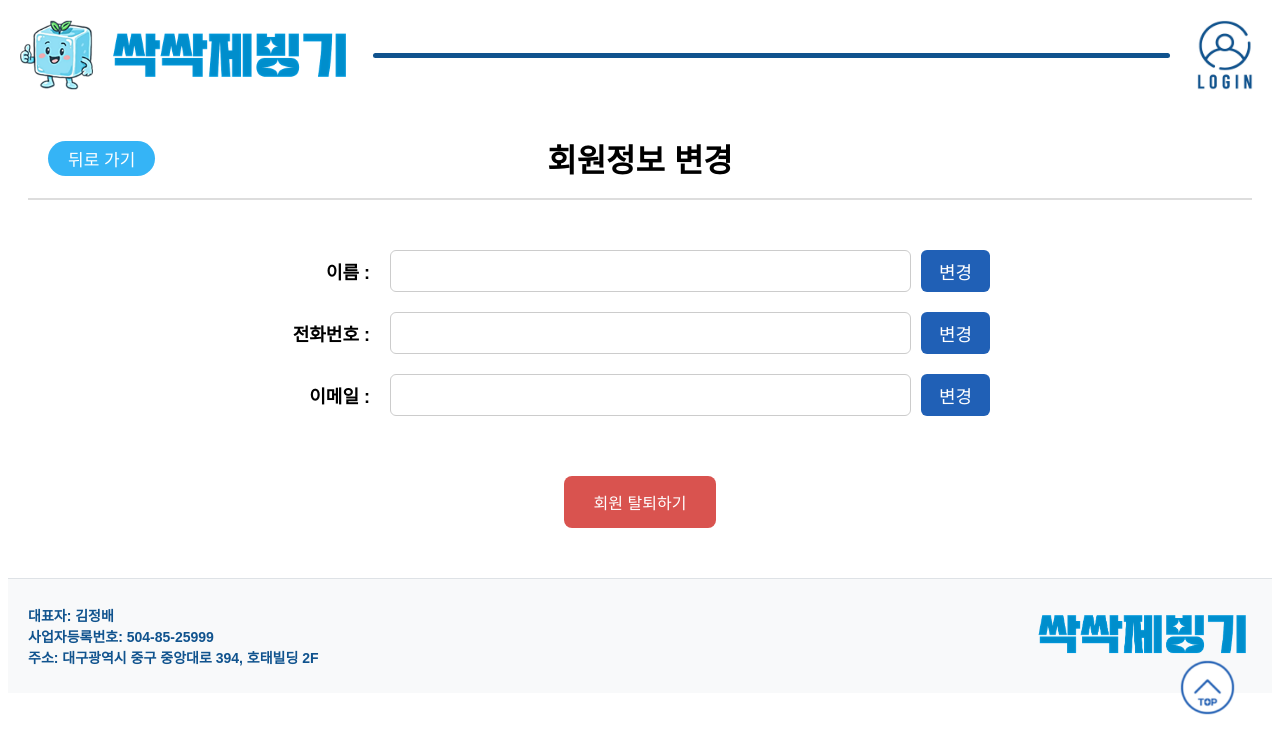
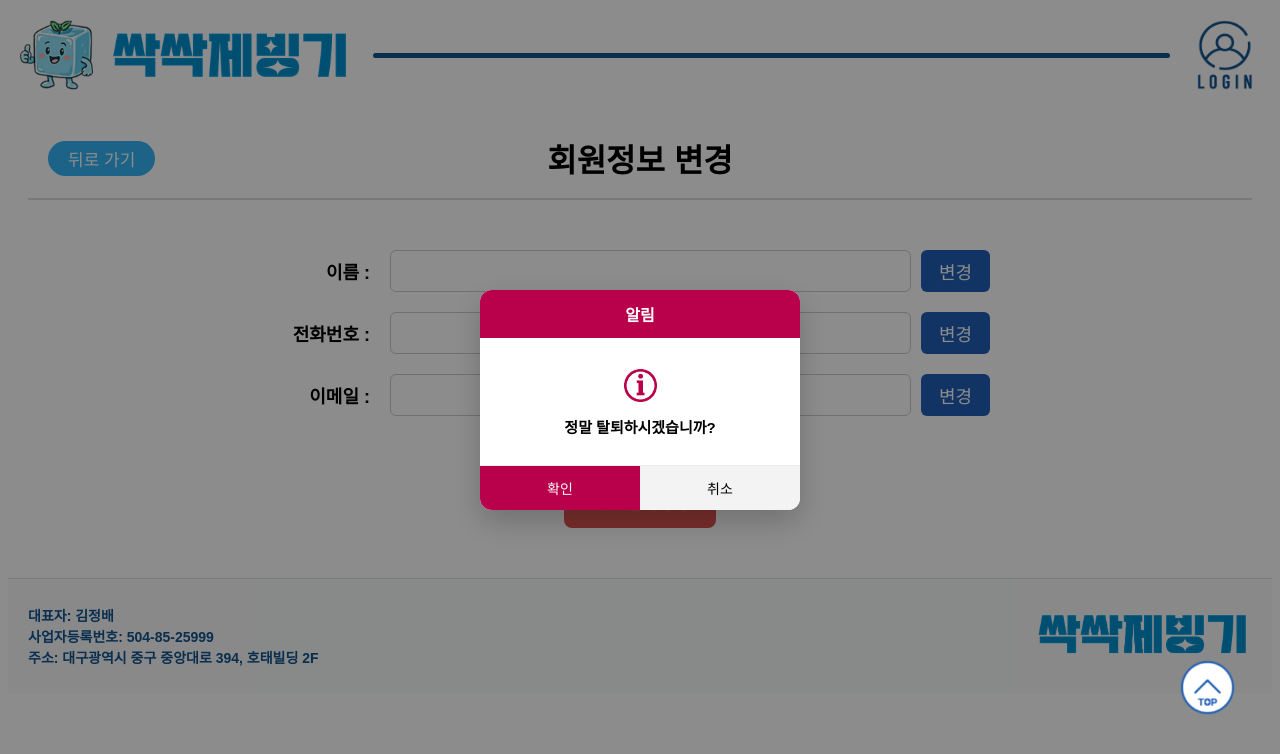
Before and after one commit to icemachine-green/icemachine_client, a React app: page /mypage/profile in a window 1280 px wide. Both pictures are taken after a click on the button "회원 탈퇴하기". Shown: the top 754 px of the page. Built offline with nearby package versions, Linux system fonts and the light colour scheme; the HTML template or start-up script is replaced by a standard one; a web font is replaced by a local one.

Commit message:
251227 MY_PROFILE 회원탈퇴 버튼 클릭시 모달 구현 완료

```diff
--- a/src/components/users/MyProfile.css
+++ b/src/components/users/MyProfile.css
@@ -116,6 +116,90 @@
   cursor: pointer;
 }
 
+/* =========================
+   예약 취소 모달
+========================= */
+.my-profile-modal-overlay {
+  position: fixed;
+  top: 0;
+  left: 0;
+  width: 100%;
+  height: 100%;
+  background: rgba(0, 0, 0, 0.6);
+
+  display: flex;
+  justify-content: center;
+  align-items: center;
+  background-color: rgba(0, 0, 0, 0.45);
+  z-index: 1000;
+}
+
+.my-profile-modal {
+  width: 320px;
+  background-color: #ffffff;
+  border-radius: 12px;
+  overflow: hidden;
+  box-shadow: 0 12px 30px rgba(0, 0, 0, 0.2);
+}
+
+/* 헤더 */
+.my-profile-modal-header {
+  background-color: #B9004B;
+  color: #ffffff;
+  text-align: center;
+  padding: 12px 0;
+  font-weight: 600;
+}
+
+/* 바디 */
+.my-profile-modal-body {
+  padding: 28px 20px;
+  text-align: center;
+}
+
+.my-profile-modal-icon {
+  width: 38px;
+  height: 38px;
+  margin: 0 auto 12px;
+  display: flex;
+  justify-content: center;
+  align-items: center;
+}
+
+.my-profile-modal-icon-img {
+  width: 33px;
+  height: 33px;
+  object-fit: contain;
+}
+
+.my-profile-modal-body p {
+  margin: 0;
+  font-size: 15px;
+}
+
+/* 푸터 */
+.my-profile-modal-footer {
+  display: flex;
+  border-top: 1px solid #eeeeee;
+}
+
+.my-profile-modal-footer button {
+  flex: 1;
+  padding: 12px 0;
+  font-size: 14px;
+  border: none;
+  cursor: pointer;
+}
+
+.my-profile-modal-confirm {
+  background-color: #B9004B;
+  color: #ffffff;
+}
+
+.my-profile-modal-cancel {
+  background-color: #f3f3f3;
+}
+
 /* =================================================
    미디어 쿼리
 ================================================= */
--- a/src/components/users/MyProfile.jsx
+++ b/src/components/users/MyProfile.jsx
@@ -1,8 +1,23 @@
 import { useNavigate } from 'react-router-dom';
 import './MyProfile.css';
+import { useState } from 'react';
 
 const MyProfile = () => {
   const navigate = useNavigate();
+
+  const [isWithdrawModalOpen, setIsWithdrawModalOpen] = useState(false);
+    const openWithdrawModal = () => {
+      setIsWithdrawModalOpen(true);
+    };
+
+    const closeWithdrawModal = () => {
+      setIsWithdrawModalOpen(false);
+    };
+
+    const handleConfirmWithdraw = () => {
+      alert("정상적으로 탈퇴 처리되었습니다.");
+      setIsWithdrawModalOpen(false);
+    };
 
   function redirectMyPage() {
     return navigate('/mypage');
@@ -50,9 +65,46 @@ const MyProfile = () => {
         </div>
 
         {/* 회원 탈퇴 버튼 */}
-        <div className='my-profile-btn-container'>
+        <div className='my-profile-btn-container' onClick={openWithdrawModal}>
           <button className='my-profile-withdraw-btn'>회원 탈퇴하기</button>
         </div>
+
+        {/* 회원 탈퇴 모달 */}
+        {isWithdrawModalOpen && (
+          <div className="my-profile-modal-overlay">
+            <div className="my-profile-modal">
+
+              <div className="my-profile-modal-header">
+                알림
+              </div>
+
+              <div className="my-profile-modal-body">
+                <div className="my-profile-modal-icon">
+                  <img src="/public/icons/information-button.png"
+                    alt="알림"
+                    className="my-profile-modal-icon-img"/>
+                </div>
+                <p>정말 탈퇴하시겠습니까?</p>
+              </div>
+
+              <div className="my-profile-modal-footer">
+                <button
+                  className="my-profile-modal-confirm"
+                  onClick={handleConfirmWithdraw}
+                >
+                  확인
+                </button>
+                <button
+                  className="my-profile-modal-cancel"
+                  onClick={closeWithdrawModal}
+                >
+                  취소
+                </button>
+              </div>
+
+            </div>
+          </div>
+        )}
 
       </div>
   );
```
